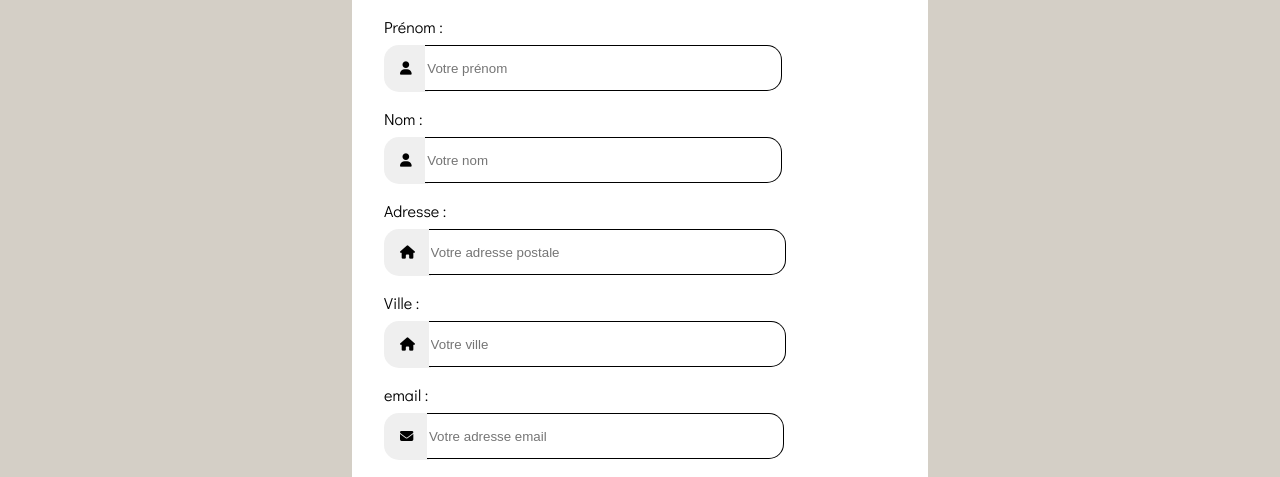
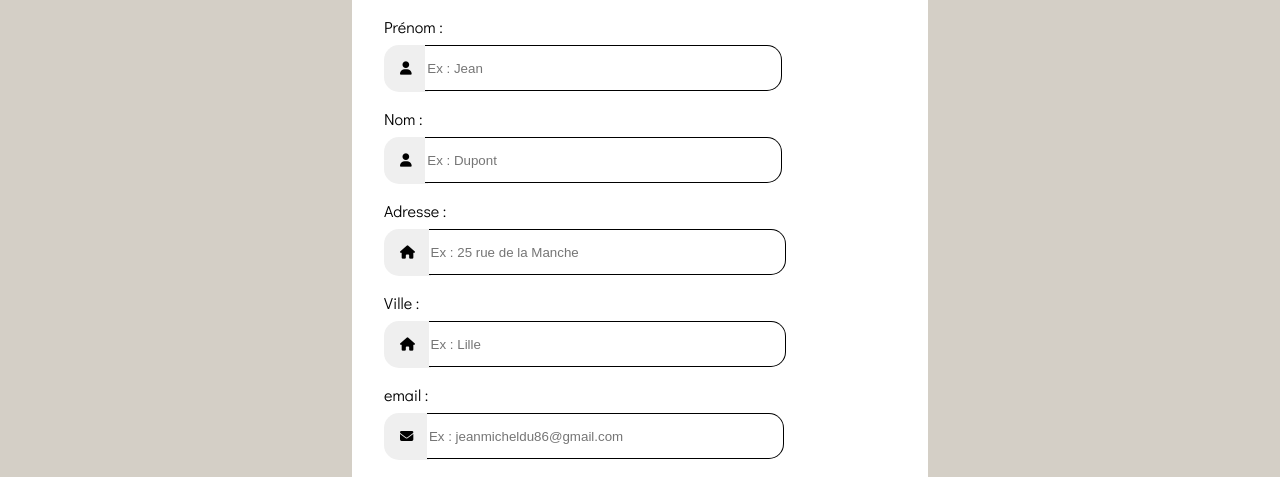
Before and after one commit to ThomasRousseau1/ThomasRousseau_5_14062021, a website with bundled scripts: page panier.html in a window 1280 px wide. Shown: the part 467-944 px from the top of the page. Built offline with nearby package versions, Linux system fonts and the light colour scheme.

Commit message:
Modification des placeholders du form

```diff
--- a/panier.html
+++ b/panier.html
@@ -53,7 +53,7 @@
                   <button class="form__button">
                   <i class="fas fa-user"></i>
                   </button>
-                  <input id="firstName" class="form__input" type="text" placeholder="Votre prénom">
+                  <input id="firstName" class="form__input" type="text" placeholder="Ex : Jean">
                   <span id="missing-firstname"></span>
                </div>
                <div class="form__container">
@@ -61,7 +61,7 @@
                   <button class="form__button">
                   <i class="fas fa-user"></i>
                   </button>
-                  <input id="lastName" class="form__input" type="text" placeholder="Votre nom">
+                  <input id="lastName" class="form__input" type="text" placeholder="Ex : Dupont">
                   <span id="missing-lastname"></span>
                </div>
                <div class="form__container">
@@ -69,7 +69,7 @@
                   <button class="form__button">
                   <i class="fas fa-home"></i>
                   </button>
-                  <input id="address" class="form__input" type="text" placeholder="Votre adresse postale">
+                  <input id="address" class="form__input" type="text" placeholder="Ex : 25 rue de la Manche">
                   <span id="missing-address"></span>
                </div>
                <div class="form__container">
@@ -77,7 +77,7 @@
                   <button class="form__button">
                   <i class="fas fa-home"></i>
                   </button>
-                  <input id="city" class="form__input" type="text" placeholder="Votre ville">
+                  <input id="city" class="form__input" type="text" placeholder="Ex : Lille">
                   <span id="missing-city"></span>
                </div>
                <div class="form__container">
@@ -85,7 +85,7 @@
                   <button class="form__button">
                   <i class="fas fa-envelope"></i>
                   </button>
-                  <input id="email" class="form__input" type="text" placeholder="Votre adresse email">
+                  <input id="email" class="form__input" type="text" placeholder="Ex : jeanmicheldu86@gmail.com">
                   <span id="text"></span>
                   <span id="missing-email"></span>
                </div>
```
